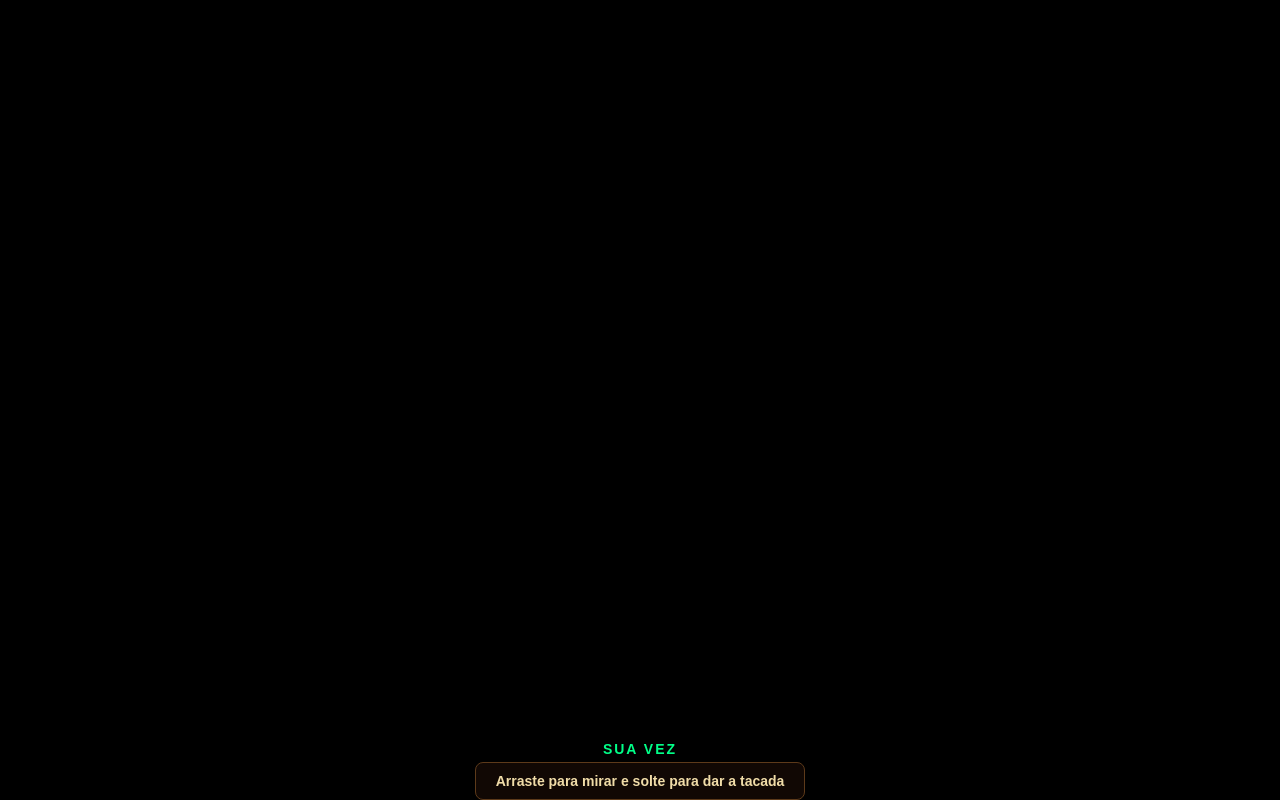
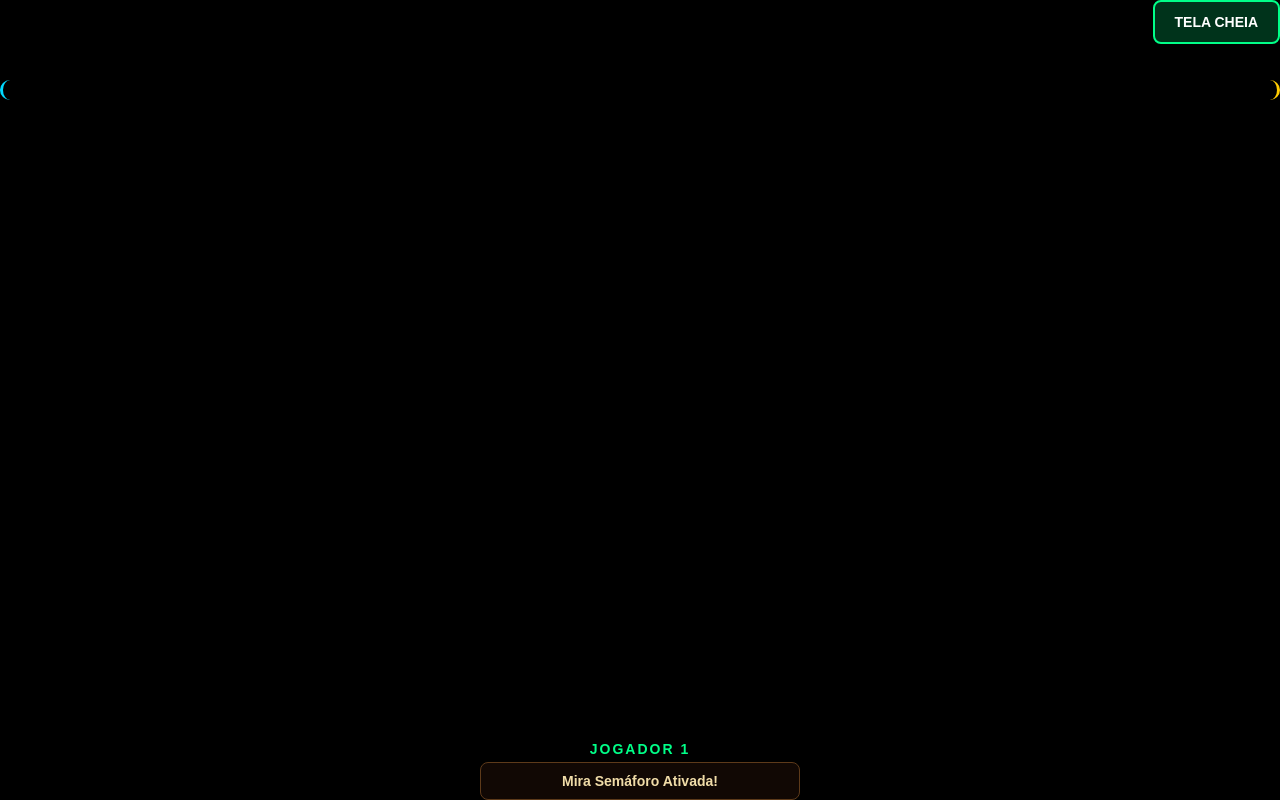
Before and after one commit to emanuelalandossantossilva-alt/Sinuquinha-, a plain HTML site: page index.html in a window 1280 px wide. Drawn offline with nearby package versions, Linux system fonts and the light colour scheme.

Commit message:
Update index.html

```diff
--- a/index.html
+++ b/index.html
@@ -2,23 +2,34 @@
 <html lang="pt-br">
 <head>
     <meta charset="UTF-8">
-    <meta name="viewport" content="width=device-width, initial-scale=1.0, maximum-scale=1.0, user-scalable=no">
-    <title>Sinuquinha BAR</title>
+    <meta name="viewport" content="width=device-width, initial-scale=1.0, maximum-scale=1.0, user-scalable=no, viewport-fit=cover">
+    <title>Sinuquinha Realista - Mira Semáforo</title>
     <link rel="stylesheet" href="style.css">
+</head>
+<body>
+    <div id="fullscreen-btn">TELA CHEIA</div>
+    <div id="power-container"><div id="power-meter"></div></div>
+
+    <div id="list-pares" class="pocket-list">
+        <div id="balls-pares"></div>
+    </div>
+
+    <div id="list-impares" class="pocket-list">
+        <div id="balls-impares"></div>
+    </div>
+
+    <div id="ui-overlay">
+        <div id="turn-msg">JOGADOR 1</div>
+        <div id="status-text" class="status-msg">Mira Semáforo Ativada!</div>
+    </div>
+
     <script type="importmap">
         {
             "imports": {
-                "three": "https://unpkg.com/three@0.160.0/build/three.module.js"
+                "three": "https://cdn.skypack.dev/three@0.136.0"
             }
         }
     </script>
-</head>
-<body>
-    <div id="power-container"><div id="power-meter"></div></div>
-    <div id="ui-overlay">
-        <div id="turn-msg">SUA VEZ</div>
-        <div class="status-msg">Arraste para mirar e solte para dar a tacada</div>
-    </div>
     <script type="module" src="script.js"></script>
 </body>
 </html>
```
